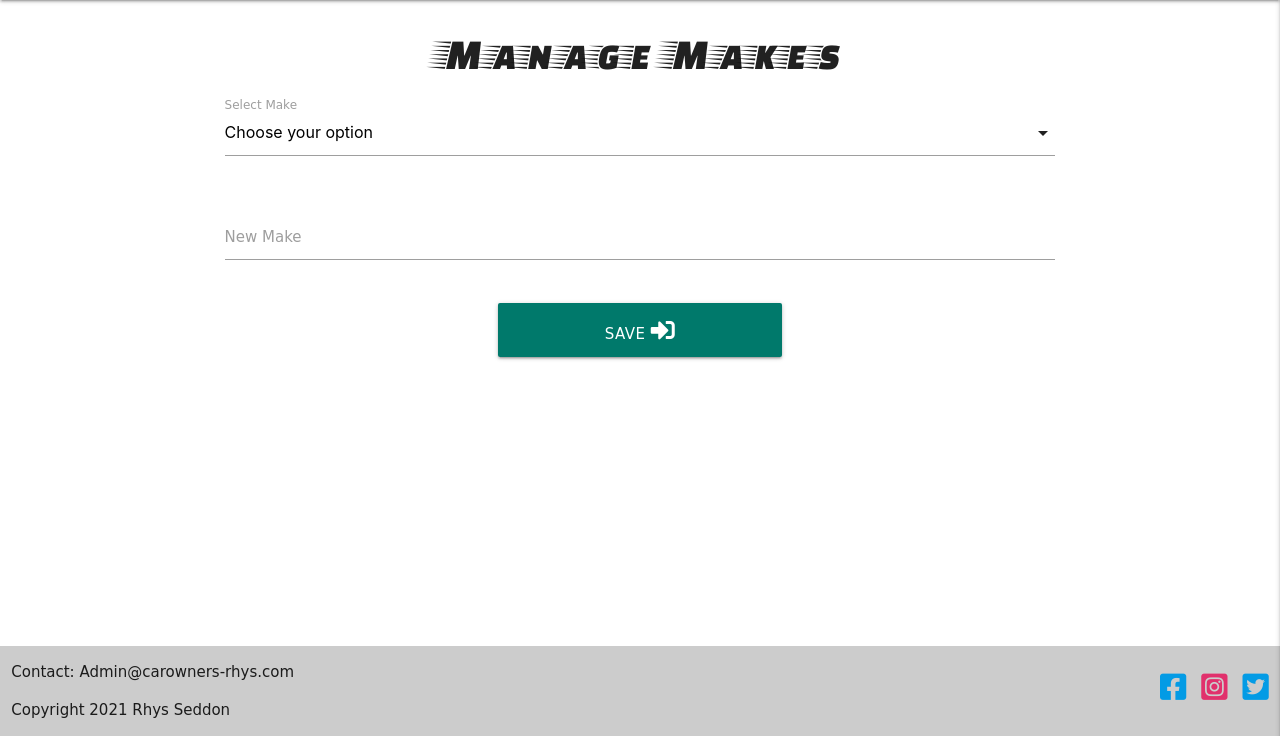
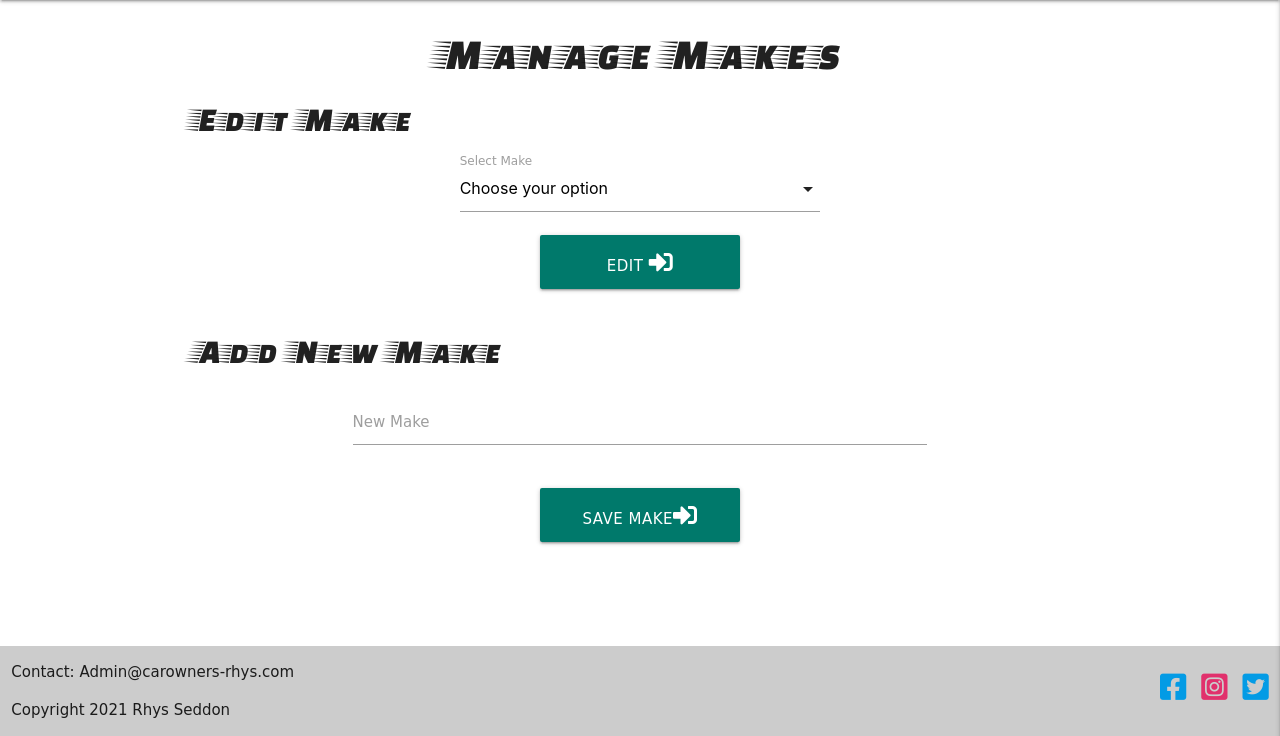
Before and after one commit to rhysseddon/Car-Owner-Reviews-MS3-Project, a Flask app: page /add_make in a window 1280 px wide. Shown: the part 64-800 px from the top of the page. Run offline with Flask 2, Linux system fonts and the light colour scheme; some libraries are stand-ins or nearby versions; some web fonts are replaced.

Commit message:
Add edit make form field to manage makes

```diff
--- a/app.py
+++ b/app.py
@@ -220,7 +220,7 @@ def get_makes():
 def add_make():
     if request.method == "POST":
         make = {
-            "make": request.form.get("make")
+            "make": request.form.get("new_make")
         }
         mongo.db.makes.insert_one(make)
         flash("New Make Added")
@@ -229,6 +229,12 @@ def add_make():
     return render_template("manage_makes.html")
 
 
+@app.route("/edit_make/<make_id>", methods=["GET", "POST"])
+def edit_make(make_id):
+    make = mongo.db.makes.find_one({"_id": ObjectId(make_id)})
+    return render_template("manage_makes.html", make=make)
+
+
 if __name__ == "__main__":
     app.run(host=os.environ.get("IP"),
             port=int(os.environ.get("PORT")),
--- a/templates/edit_review.html
+++ b/templates/edit_review.html
@@ -10,7 +10,7 @@
                     <div class="input-field col s12">
                         <select id="make" name="make" class="validate" required>
                             <option value="" disabled>Choose a make</option>
-                            <!-- Check if make in review collection is the same as make in makes collection -->
+                            <!-- Check if make in review collection is the same as make in makes collction -->
                             {% for make in makes %}
                             {% if make.make == review.make %}
                             <option value="{{ make.make }}" selected>{{ make.make }}</option>
--- a/templates/manage_makes.html
+++ b/templates/manage_makes.html
@@ -2,32 +2,41 @@
 {% block content %}
 
     <h3 class="center-align">Manage Makes</h3>
-    <div class="row">
-
+    <div class="row container">
+            <h4>Edit Make</h4>
+            <form class="col s8 offset-s2" method="POST" action="">
                 <div class="input-field col s8 offset-s2">
                     <select>
                         <option value="" disabled selected>Choose your option</option>
                         {% for make in makes %}
-                    <option value="1">{{ make.make }}</option>
+                        <option value="{{ make.make }}">{{ make.make }}</option>
                         {% endfor %}
                     </select>
                     <label>Select Make</label>
                 </div>
+                <!-- Submit button -->
+                <div class="row">
+                    <button type="submit" class="col s4 offset-s4 btn-large teal darken-2">
+                         Edit <i class="fas fa-sign-in-alt prefix"></i>
+                    </button>
+                </div>
+            </form>
+        </div>
+        <div class="row container">
+            <h4>Add New Make</h4>
+            <form class="col s8 offset-s2" method="POST" action="{{ url_for('add_make') }}">
 
-    </div>
-    <div class="row">
-        <form class="col s8 offset-s2" method="POST" action="{{ url_for('add_make') }}">
                     <div class="row">
                     <div class="input-field col s12" method="POST" action="">
-                    <input id="make" name="make" minlength="1" maxlength="15" type="text"
+                        <input id="new_make" name="new_make" minlength="1" maxlength="15" type="text"
                         class="validate" required>
-                    <label for="rating">New Make</label>
+                        <label for="new_make">New Make</label>
                     </div>
                 </div>
                 <!-- Submit button -->
                 <div class="row">
                     <button type="submit" class="col s4 offset-s4 btn-large teal darken-2">
-                    Save <i class="fas fa-sign-in-alt prefix"></i>
+                        Save Make<i class="fas fa-sign-in-alt prefix"></i>
                     </button>
                 </div>
             </form>
```
Lines whose indentation alone changed are shown as unchanged.
